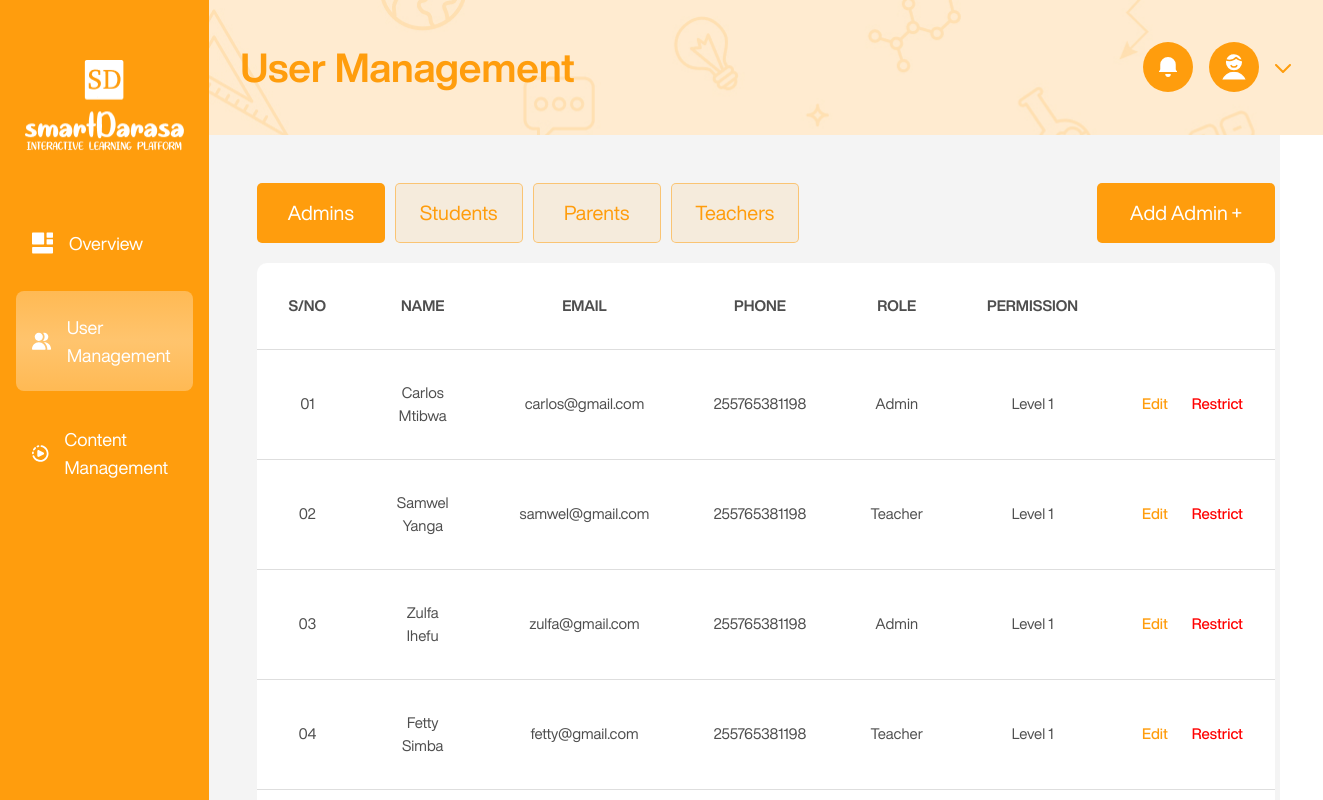
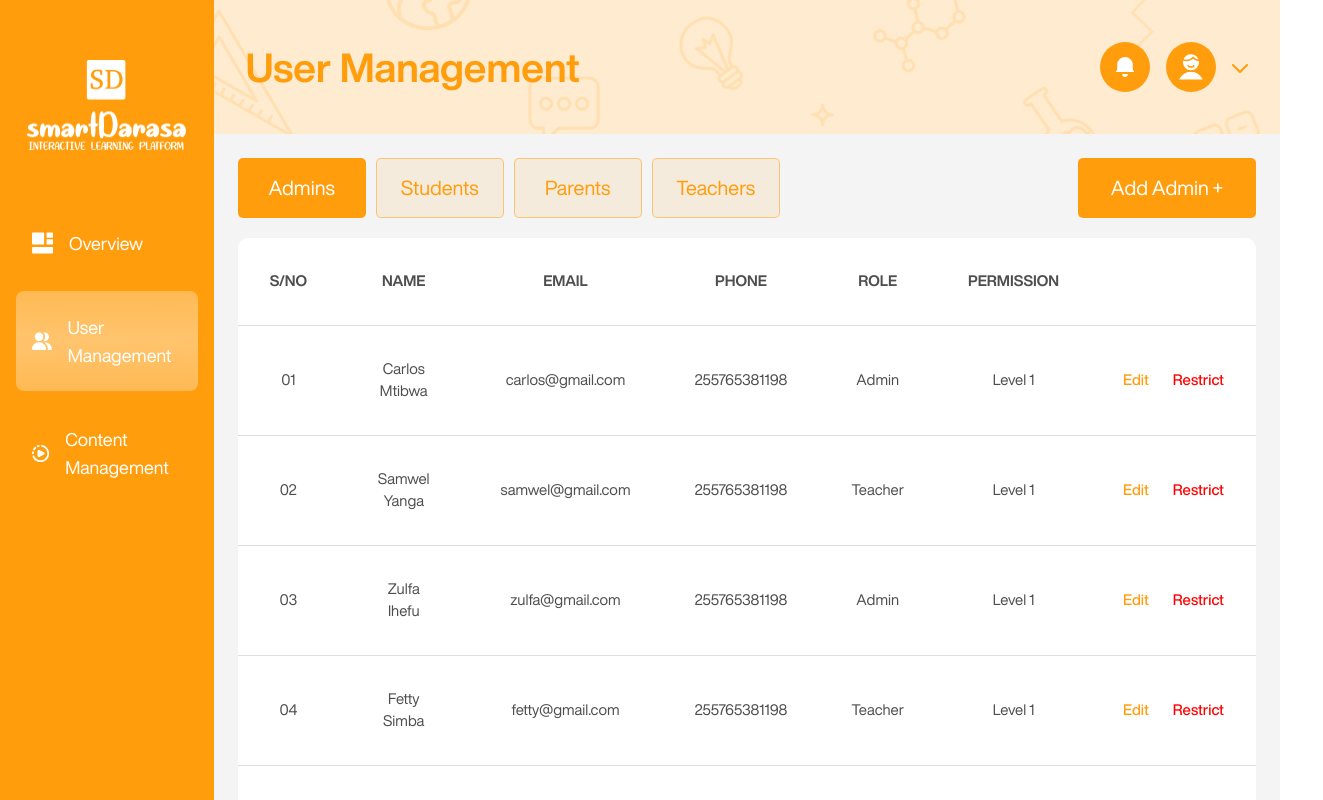
Before and after one commit to vaylette/SDAdmin, a Next.js app: page /dashboard/user-management in a window 1280 px wide. Shown: the top 800 px of the page, 1323 px wide, since content can reach past the window. Built offline with nearby package versions, Linux system fonts and the light colour scheme.

Commit message:
Updated the user management worksapce

```diff
--- a/app/dashboard/user-management/page.tsx
+++ b/app/dashboard/user-management/page.tsx
@@ -207,7 +207,6 @@ export default function UserManagement() {
 
   return (
     <>
-      <div className='w-full h-full p-6'>
       <div className='flex flex-col gap-5'>
         <div className='flex flex-row justify-between text-[20px]'>
           <div className='flex flex-row gap-[10px]'>
@@ -222,7 +221,6 @@ export default function UserManagement() {
           )}
         </div>
         <DataTable columns={columns} data={data} />
-        </div>
       </div>
       <div className={`${modal.create || modal.edit ? 'absolute min-h-screen inset-0 bg-black-100 bg-blend-multiply z-50 justify-end' : 'hidden'}`}>
         <div className='w-full h-full flex justify-end'>
```
Lines whose indentation alone changed are shown as unchanged.
